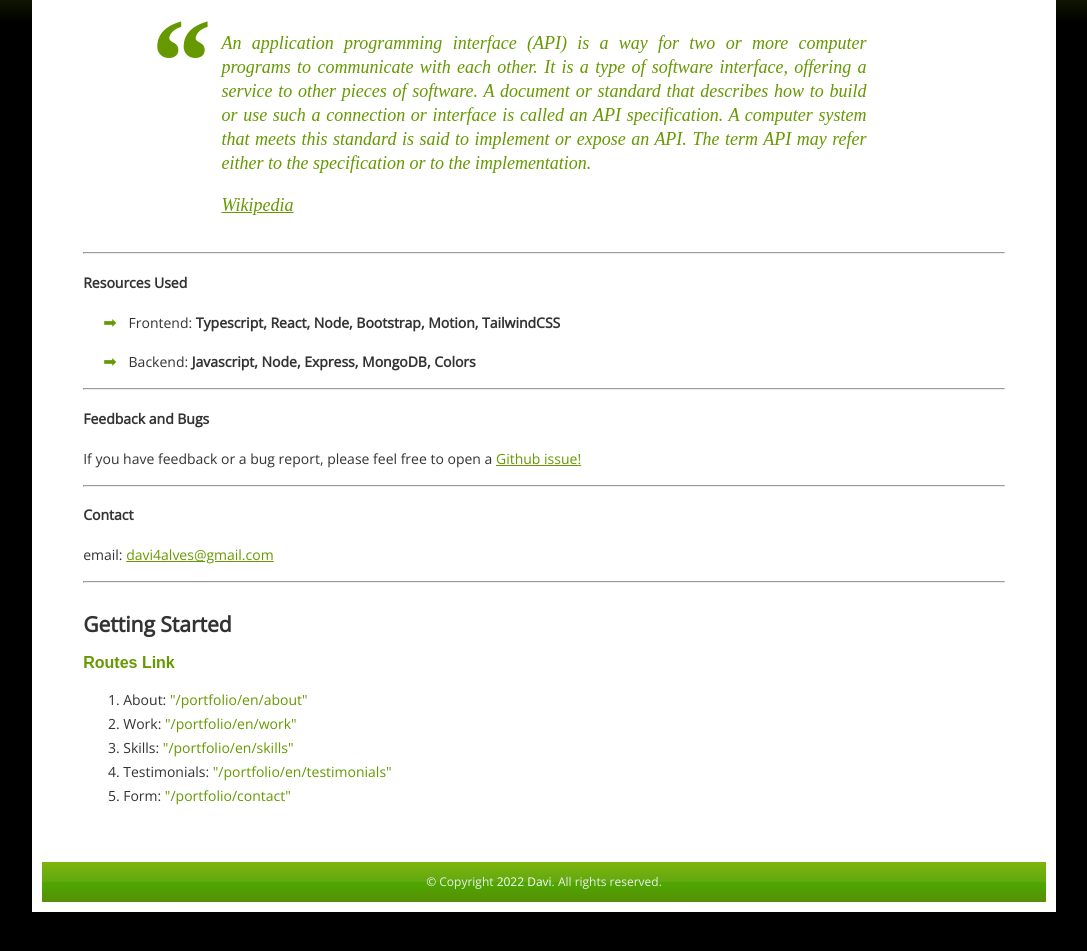
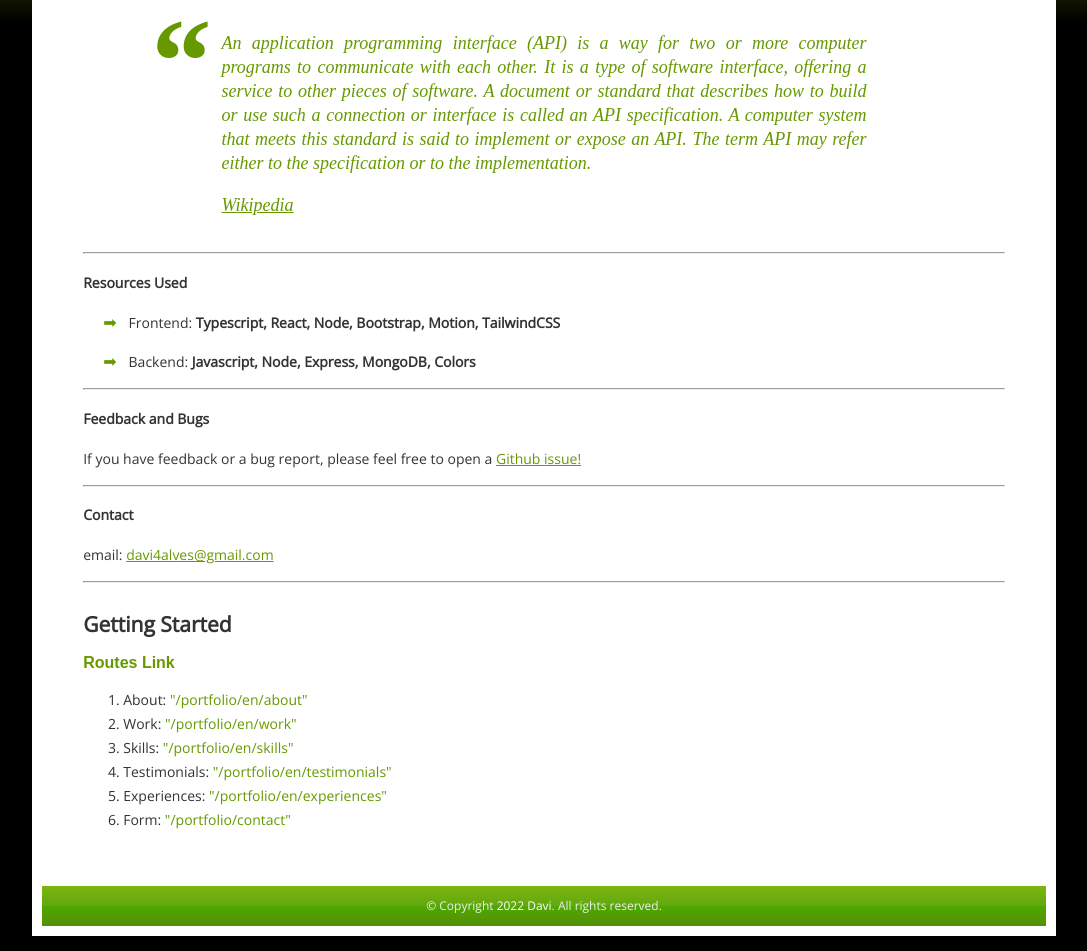
Before and after one commit to Davi-Archive/portfolio-en-server, a website: page views/index.html in a window 1280 px wide. Shown: the part 375-1326 px from the top of the page, without its empty margins (96-1183 px from the left). Before the commit the page ends 1302 px from the top, so only its background shows below. Drawn offline with nearby package versions, Linux system fonts and the light colour scheme.

Commit message:
feat: experiences route

```diff
--- a/views/index.html
+++ b/views/index.html
@@ -549,6 +549,12 @@
               >
 			</li>
             <li>
+				Experiences:
+				<a title="Form Route" href="/portfolio/en/experiences" target="_blank"
+                >"/portfolio/en/experiences"</a
+              >
+			</li>
+            <li>
 				Form:
 				<a title="Form Route" href="/portfolio/contact" target="_blank"
                 >"/portfolio/contact"</a
```
